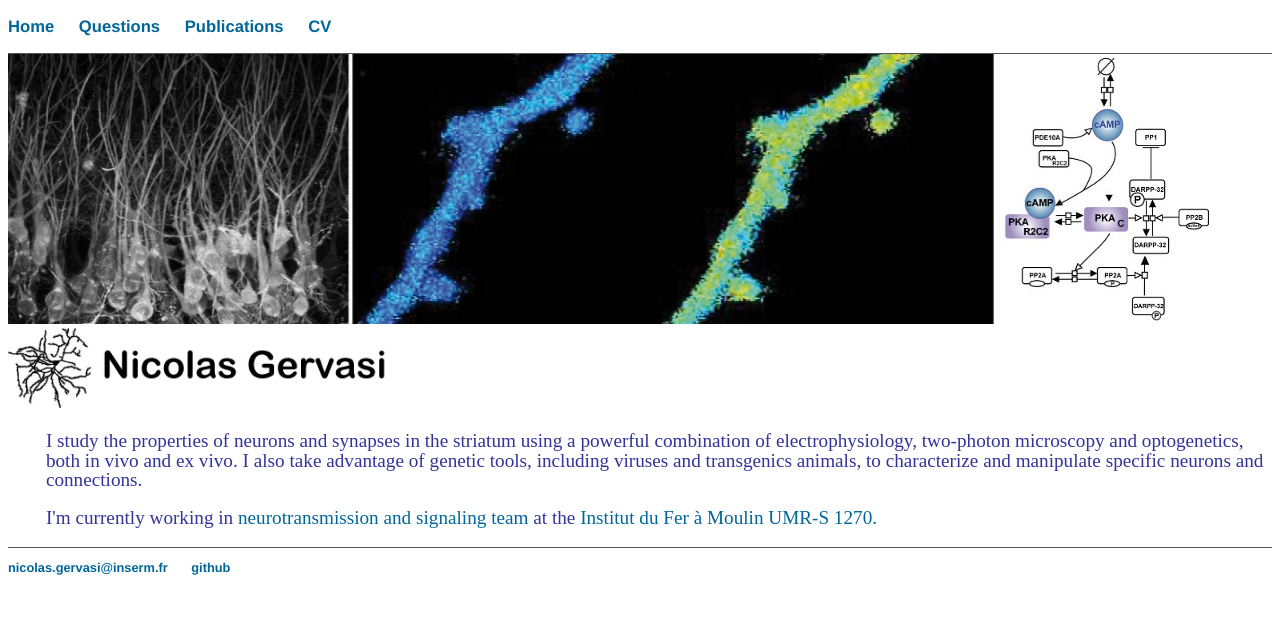
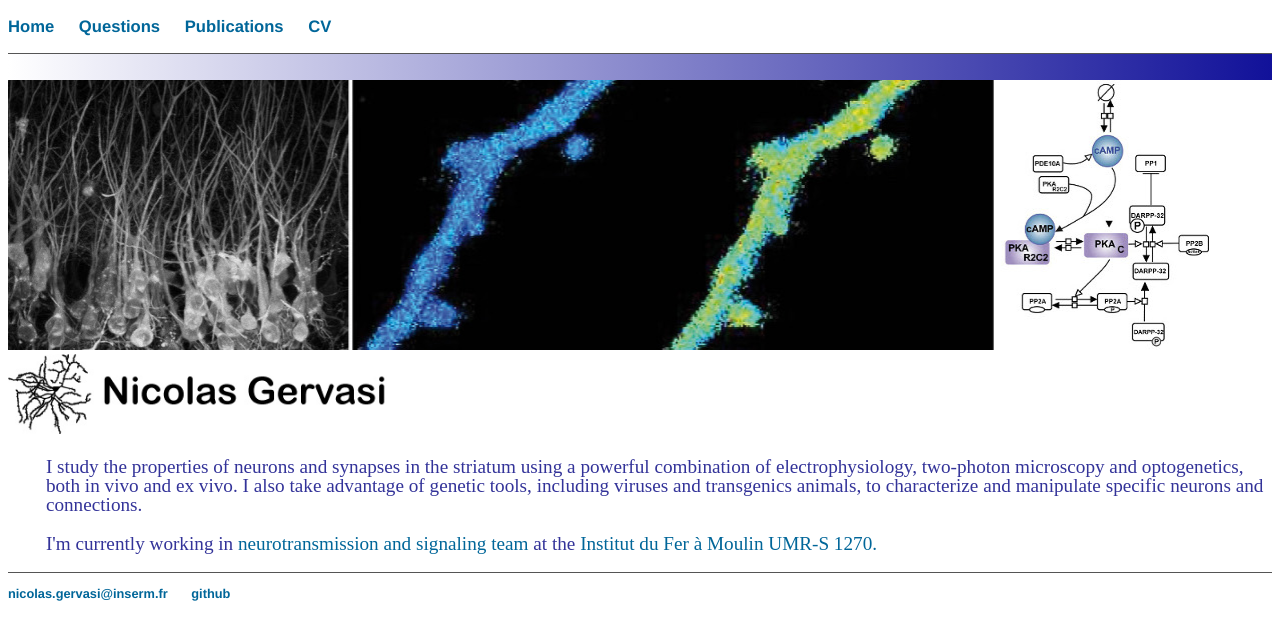
Before and after one commit to nicolasgervasi/nicolasgervasi.github.io, a Jekyll site: the page built from index.html, in a window 1280 px wide. Shown: the top 640 px of the page. Built offline with Jekyll 4.4.1, drawn with Linux system fonts in a browser that asks for light colours.

Commit message:
Update index.html

```diff
--- a/index.html
+++ b/index.html
@@ -2,6 +2,7 @@
 layout: default
 title: Nicolas Gervasi U1270
 ---
+<div id="grad1"></div>
 <div class="grid-container">
 	<div class="grid-item">
 	<img  class="img-responsive" alt="Nicolas Gervasi" src="image/picture_head.jpg" style="width:95%">
```
